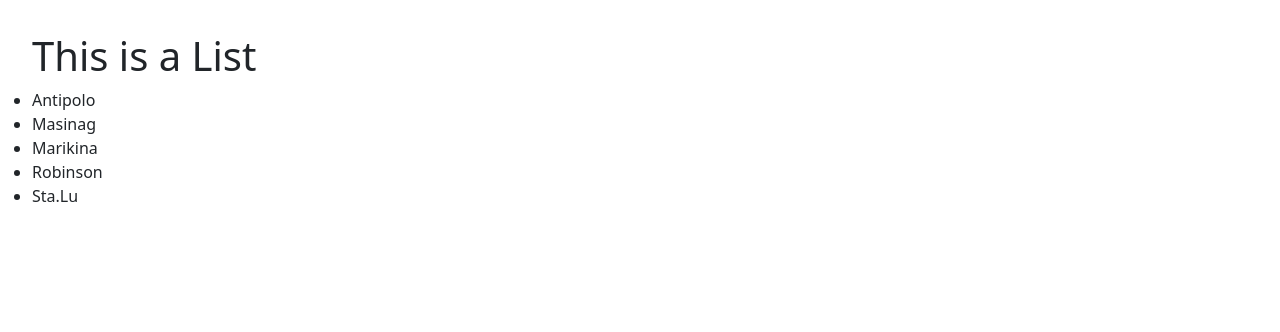
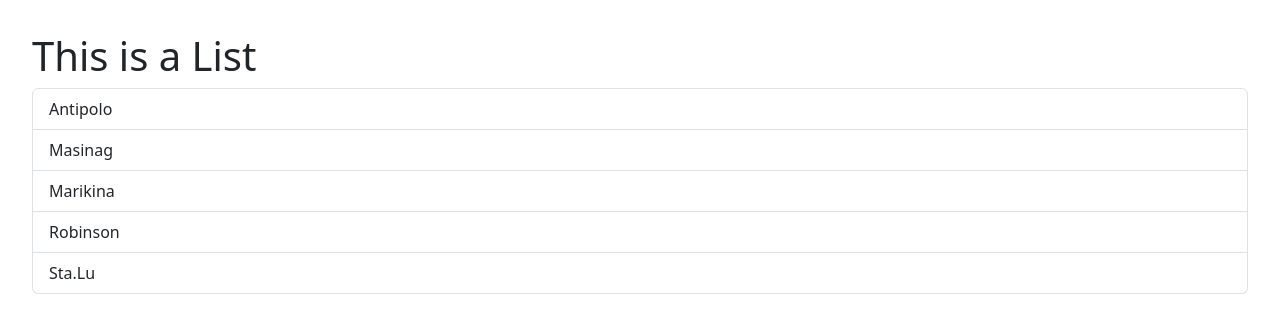
Before and after one commit to draven5254/create-react-app, a React (Vite) app: page / in a window 1280 px wide. Shown: the top 332 px of the page. Built offline with nearby package versions, Linux system fonts and the light colour scheme.

Commit message:
add handling events in ListGroup components

```diff
--- a/src/components/ListGroup.tsx
+++ b/src/components/ListGroup.tsx
@@ -1,12 +1,24 @@
 function ListGroup() {
   const items = ["Antipolo", "Masinag", "Marikina", "Robinson", "Sta.Lu"];
+  // items = [];
+
+  // const getMessage = () => {
+  //   return ;
+  // };
 
   return (
     <>
       <h1>This is a List</h1>
+      {/* {items.length === 0 ? <p>No Item Found</p> : null} */}
+      {items.length === 0 && <p>No Item Found</p>}
       <ul className="list-group">
         {items.map((item) => (
-          <li key={item}>{item}</li>
+          <li
+            className="list-group-item"
+            onClick={(event) => console.log(event)}
+            key={item}>
+            {item}
+          </li>
         ))}
       </ul>
     </>
```
